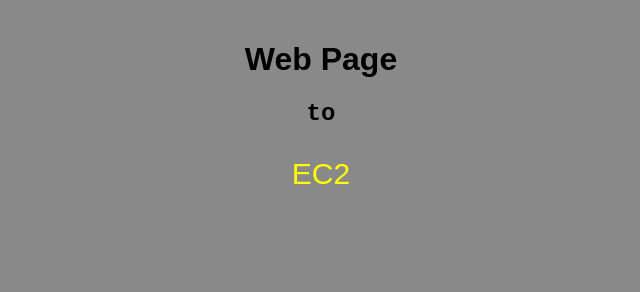
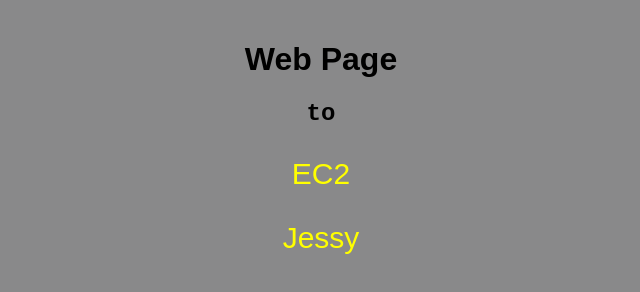
Before and after one commit to Jesdhy/WebPage, a plain HTML site: page index.html in a window 1280 px wide. Shown: the whole page, without its empty margins (319-959 px from the left). Drawn offline with Linux system fonts and the light colour scheme.

Commit message:
Add name

```diff
--- a/index.html
+++ b/index.html
@@ -10,5 +10,6 @@
     <h1>Web Page</h1>
     <h2>to</h2>
     <p>EC2</p>
+    <p>Jessy</p>
 </body>
 </html>
```
